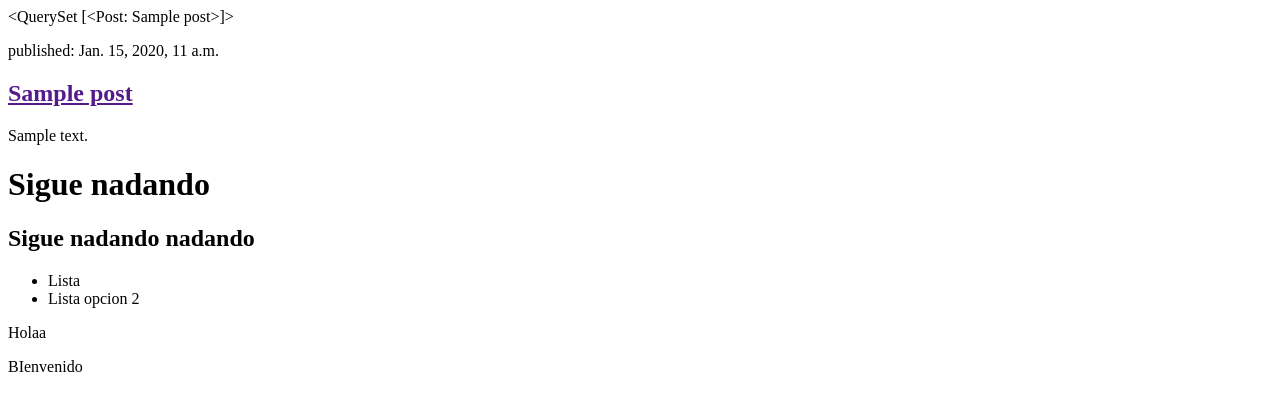
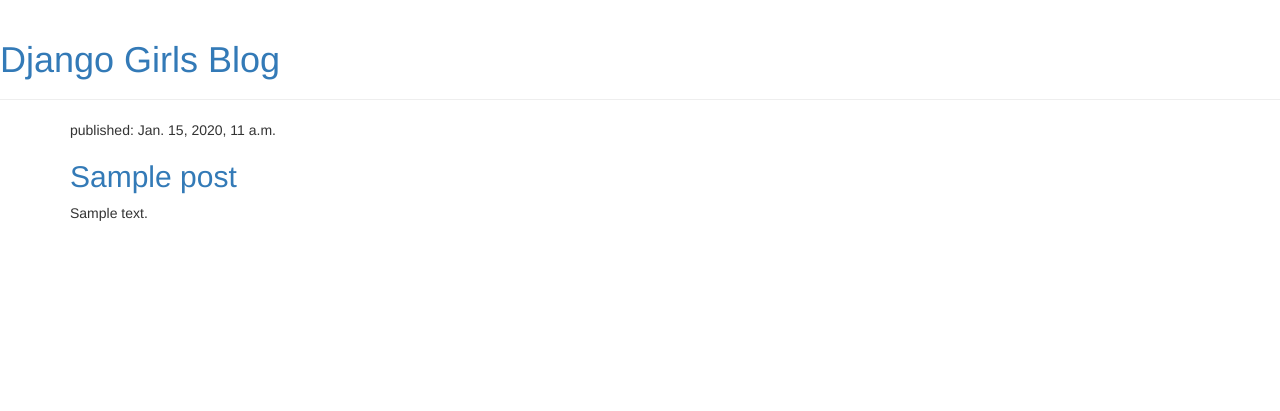
Before and after one commit to lramsesapsl/mi-primer-blog, a Django app: template misitio/blog/templates/blog/post_list.html in a window 1280 px wide. Shown: the top 411 px of the page. Run offline with Django 3.2, Linux system fonts and the light colour scheme; the template is opened without the code that fills it: values that come from a table or form of the project are taken from there, others are empty; tables that the repository leaves empty hold one stand-in row (values such as "Sample post"); parts of the project's set-up code (start-up, migrations or seed data) failed here and were passed over; some libraries are stand-ins or nearby versions.

Commit message:
añadido detalles post

```diff
--- /dev/null
+++ b/misitio/blog/templates/blog/base.html
@@ -0,0 +1,23 @@
+{% load static %}
+<html>
+    <head>
+        <title>Django Girls blog</title>
+        <link rel="stylesheet" href="//maxcdn.bootstrapcdn.com/bootstrap/3.2.0/css/bootstrap.min.css">
+        <link rel="stylesheet" href="//maxcdn.bootstrapcdn.com/bootstrap/3.2.0/css/bootstrap-theme.min.css">
+        <link href='//fonts.googleapis.com/css?family=Lobster&subset=latin,latin-ext' rel='stylesheet' type='text/css'>
+        <link rel="stylesheet" href="{% static 'css/blog.css' %}">
+    </head>
+    <body>
+            <div class="page-header">
+                <h1><a href="/">Django Girls Blog</a></h1>
+            </div>
+            <div class="content container">
+                <div class="row">
+                    <div class="col-md-8">
+                    {% block content %}
+                    {% endblock %}
+                    </div>
+                </div>
+            </div>
+        </body>
+</html>
--- a/misitio/blog/templates/blog/post_list.html
+++ b/misitio/blog/templates/blog/post_list.html
@@ -1,25 +1,12 @@
-<html>
-    <head>
-        <title>Home</title>
-    </head>
-    <body>
-        <div>{{posts}}</div>
-        {% for post in posts %}
-        <div>
-            <p>published: {{ post.published_date }}</p>
-            <h2><a href="">{{ post.title }}</a></h2>
-            <p>{{post.text|linebreaksbr }}</p>
+{% extends 'blog/base.html' %}
+{% block content %}
+    {% for post in posts %}
+        <div class="post">
+            <div class="date">
+                <p>published: {{ post.published_date }}</p>
+            </div>
+            <h2><a href="{% url 'post_detail' pk=post.pk %}">{{ post.title }}</a></h2>
+            <p>{{ post.text|linebreaksbr }}</p>
         </div>
-        {% endfor %}
-        <h1>Sigue nadando</h1>
-        <h2>Sigue nadando nadando</h2>
-        <ul>
-            <li>
-                Lista
-            </li>
-            <li>Lista opcion 2</li>
-        </ul>
-        <p>Holaa</p>
-        <p>BIenvenido</p>
-    </body>
-</html>
+    {% endfor %}
+{% endblock %}
```
Also changed, not shown: misitio/blog/templates/blog/post_detail.html (added, +13 -0 lines).
